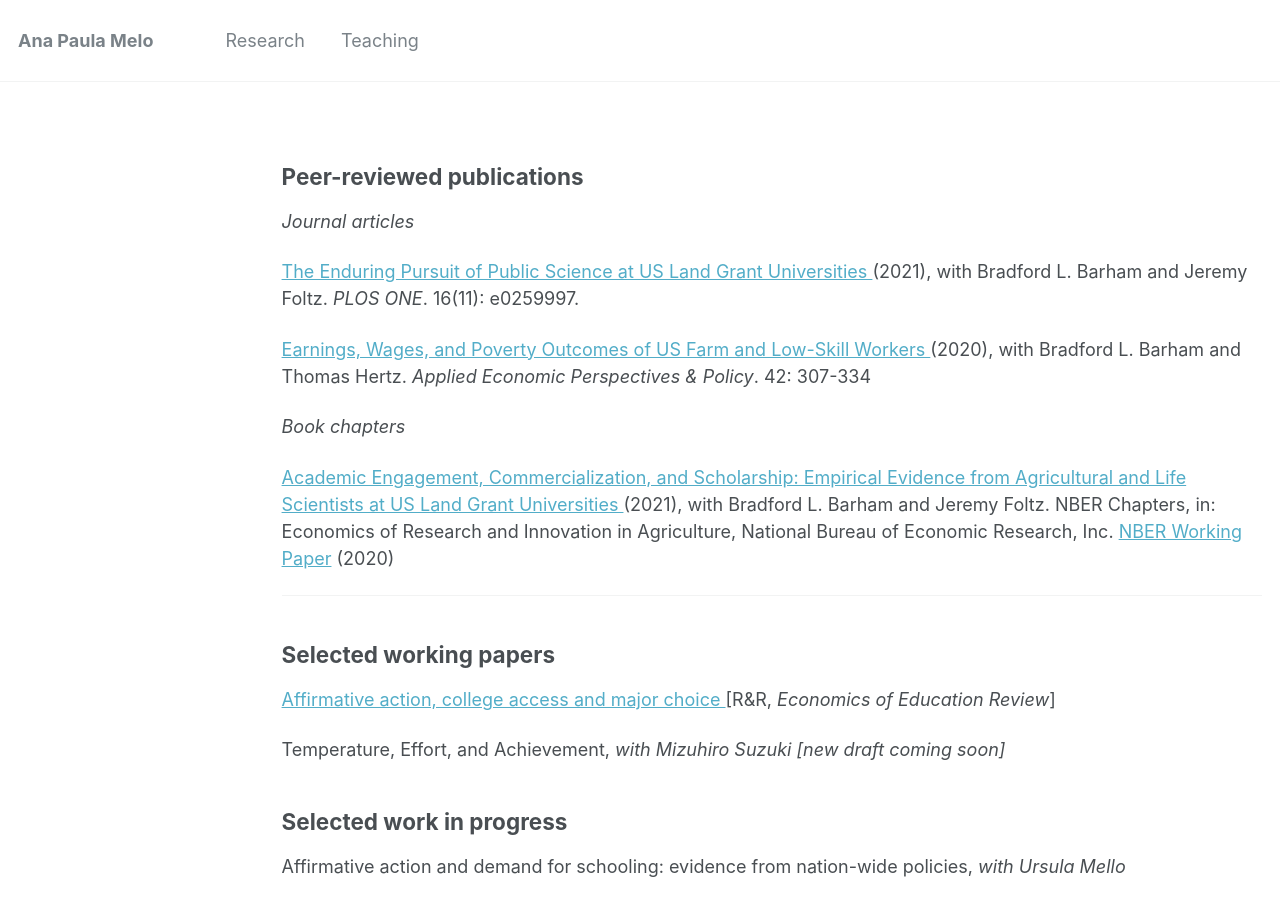
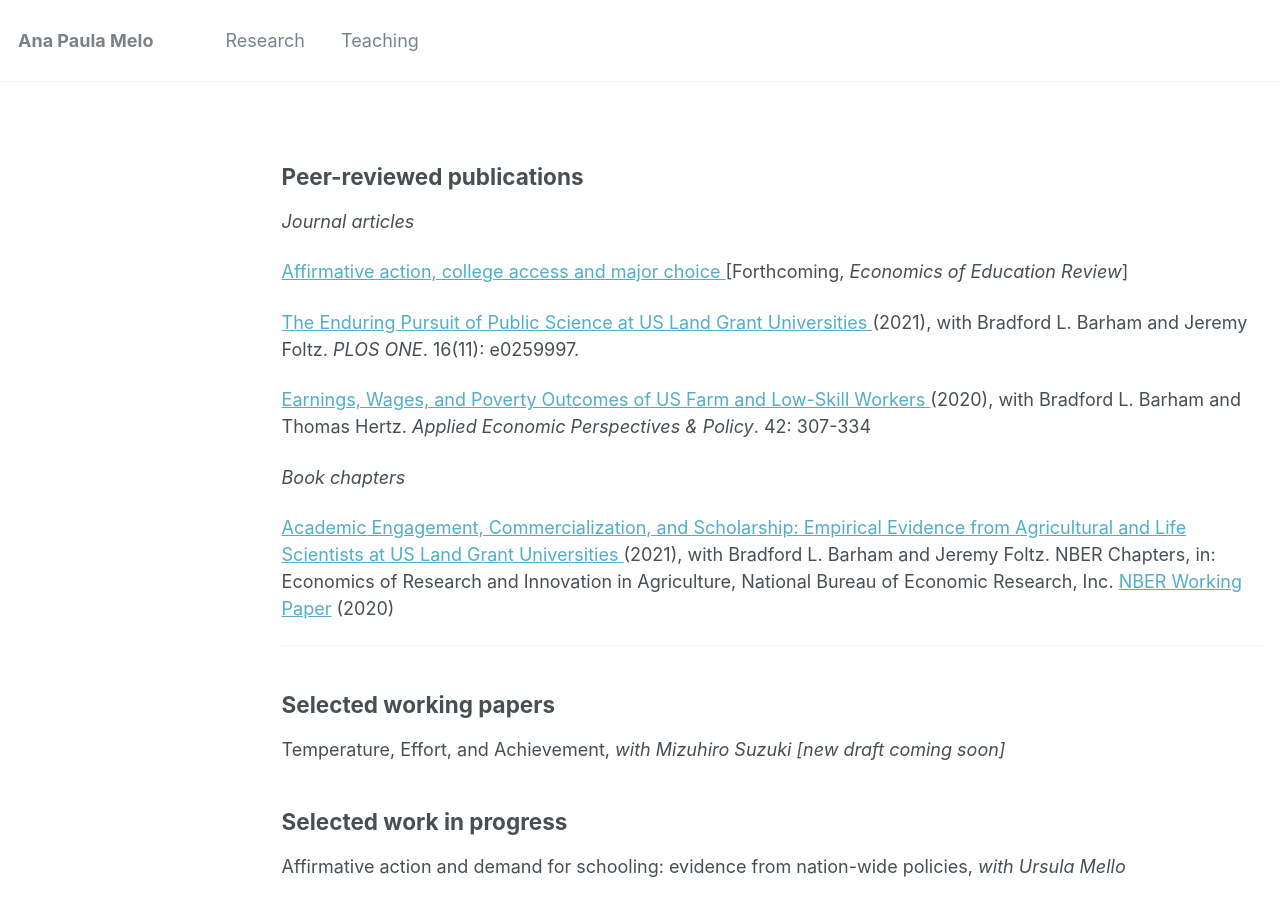
Before and after one commit to anapmelo/anapmelo.github.io, a Jekyll site: the page built from _pages/publications.md, in a window 1280 px wide and 900 px high. Built offline with Jekyll 4.4.1, drawn with Linux system fonts in a browser that asks for light colours; some of the changed lines change nothing that is shown.

Commit message:
Update publications.md

```diff
--- a/_pages/publications.md
+++ b/_pages/publications.md
@@ -8,6 +8,8 @@
 ## Peer-reviewed publications
 
 _Journal articles_
+
+<a href="http://anapmelo.github.io/files/manuscript_Melo.pdf"> Affirmative action, college access and major choice </a> [Forthcoming, _Economics of Education Review_]
 
 <a href="https://journals.plos.org/plosone/article?id=10.1371/journal.pone.0259997"> The Enduring Pursuit of Public Science at US Land Grant Universities </a> (2021), with Bradford L. Barham and Jeremy Foltz. _PLOS ONE_. 16(11): e0259997.
 
@@ -22,7 +24,6 @@
 
 ## Selected working papers
 
-<a href="http://anapmelo.github.io/files/manuscript_Melo.pdf"> Affirmative action, college access and major choice </a> [R&R, _Economics of Education Review_]
 
 Temperature, Effort, and Achievement, _with Mizuhiro Suzuki_ _[new draft coming soon]_
 
```
